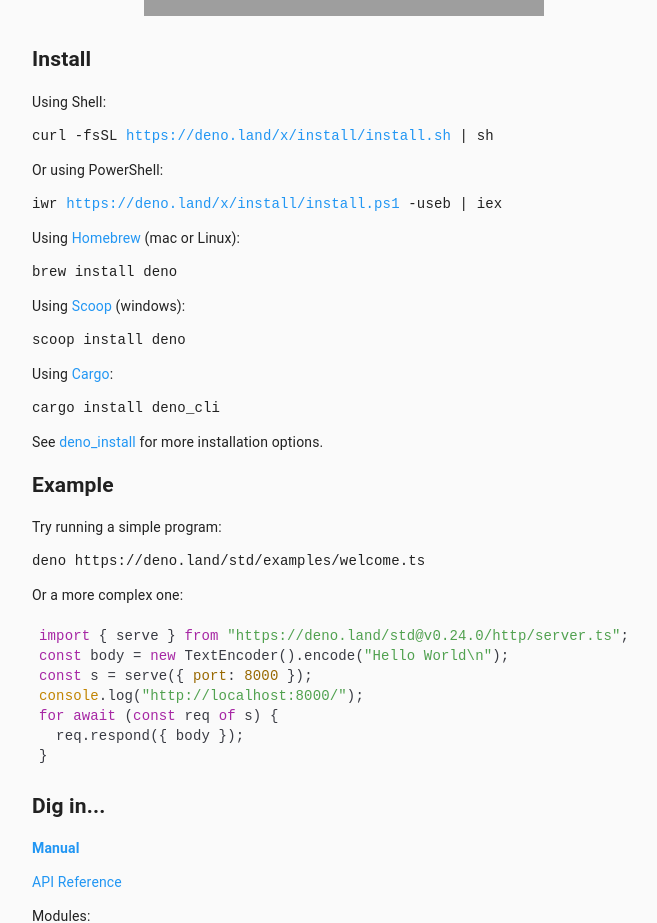
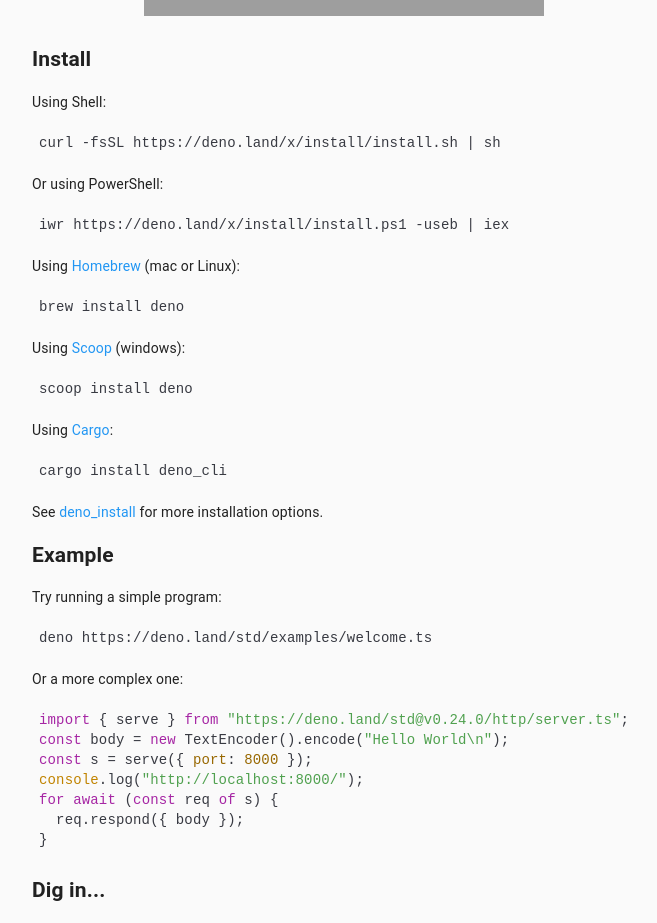
Before and after one commit to PuppyPaduk2/deno_website2, a React (Create React App) app: page / in a window 1280 px wide. Shown: the part 1120-2043 px from the top of the page, without its empty margins (152-809 px from the left). Built offline with nearby package versions, Linux system fonts and the light colour scheme; grey boxes are pictures that could not be loaded.

Commit message:
Highlight shell commands on homepage (#123)
Fixes #119

```diff
--- a/src/Home.js
+++ b/src/Home.js
@@ -87,34 +87,28 @@
       <h2 id="install">Install</h2>
 
       <p>Using Shell:</p>
-      <pre>
-        curl -fsSL{" "}
-        <Link to="/x/install/install.sh">
-          https://deno.land/x/install/install.sh
-        </Link>{" "}
-        | sh
-      </pre>
+      <CodeBlock
+        language={"shell"}
+        value={"curl -fsSL https://deno.land/x/install/install.sh | sh"}
+      />
       <p>Or using PowerShell:</p>
-      <pre>
-        iwr{" "}
-        <Link to="/x/install/install.ps1">
-          https://deno.land/x/install/install.ps1
-        </Link>{" "}
-        -useb | iex
-      </pre>
+      <CodeBlock
+        language={"shell"}
+        value={"iwr https://deno.land/x/install/install.ps1 -useb | iex"}
+      />
       <p>
         Using <Link to="https://formulae.brew.sh/formula/deno">Homebrew</Link>{" "}
         (mac or Linux):
       </p>
-      <pre>brew install deno</pre>
+      <CodeBlock language={"shell"} value={"brew install deno"} />
       <p>
         Using <Link to="https://scoop.sh/">Scoop</Link> (windows):
       </p>
-      <pre>scoop install deno</pre>
+      <CodeBlock language={"shell"} value={"scoop install deno"} />
       <p>
         Using <Link to="https://crates.io/crates/deno_cli">Cargo</Link>:
       </p>
-      <pre>cargo install deno_cli</pre>
+      <CodeBlock language={"shell"} value={"cargo install deno_cli"} />
       <p>
         See{" "}
         <Link to="https://github.com/denoland/deno_install">deno_install</Link>{" "}
@@ -124,7 +118,10 @@
       <h2 id="example">Example</h2>
 
       <p>Try running a simple program:</p>
-      <pre>deno https://deno.land/std/examples/welcome.ts</pre>
+      <CodeBlock
+        language={"shell"}
+        value={"deno https://deno.land/std/examples/welcome.ts"}
+      />
 
       <p>Or a more complex one:</p>
 
```
